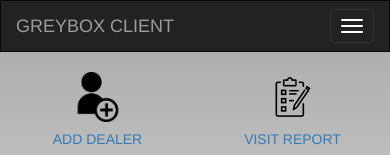
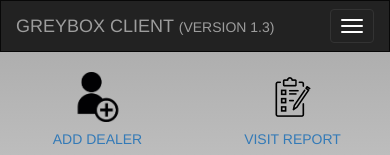
Before and after one commit to ksaini/track_client, a plain HTML site: page www/dashboard.html in a window 390 px wide. Shown: the top 155 px of the page. Drawn offline with Linux system fonts and the light colour scheme; some packages are replaced by stand-ins of ours.

Commit message:
fix version

```diff
--- a/www/dashboard.html
+++ b/www/dashboard.html
@@ -30,7 +30,7 @@
         <span class="icon-bar"></span>
         <span class="icon-bar"></span>
       </button>
-      <a class="navbar-brand" href="dashboard.html">GreyBox Client</a>
+      <a class="navbar-brand" href="dashboard.html">GreyBox Client <span style="font-size:14px;">(version 1.3)</span></a>
     </div>
     <div class="collapse navbar-collapse" id="myNavbar">
       <ul class="nav navbar-nav">
```
